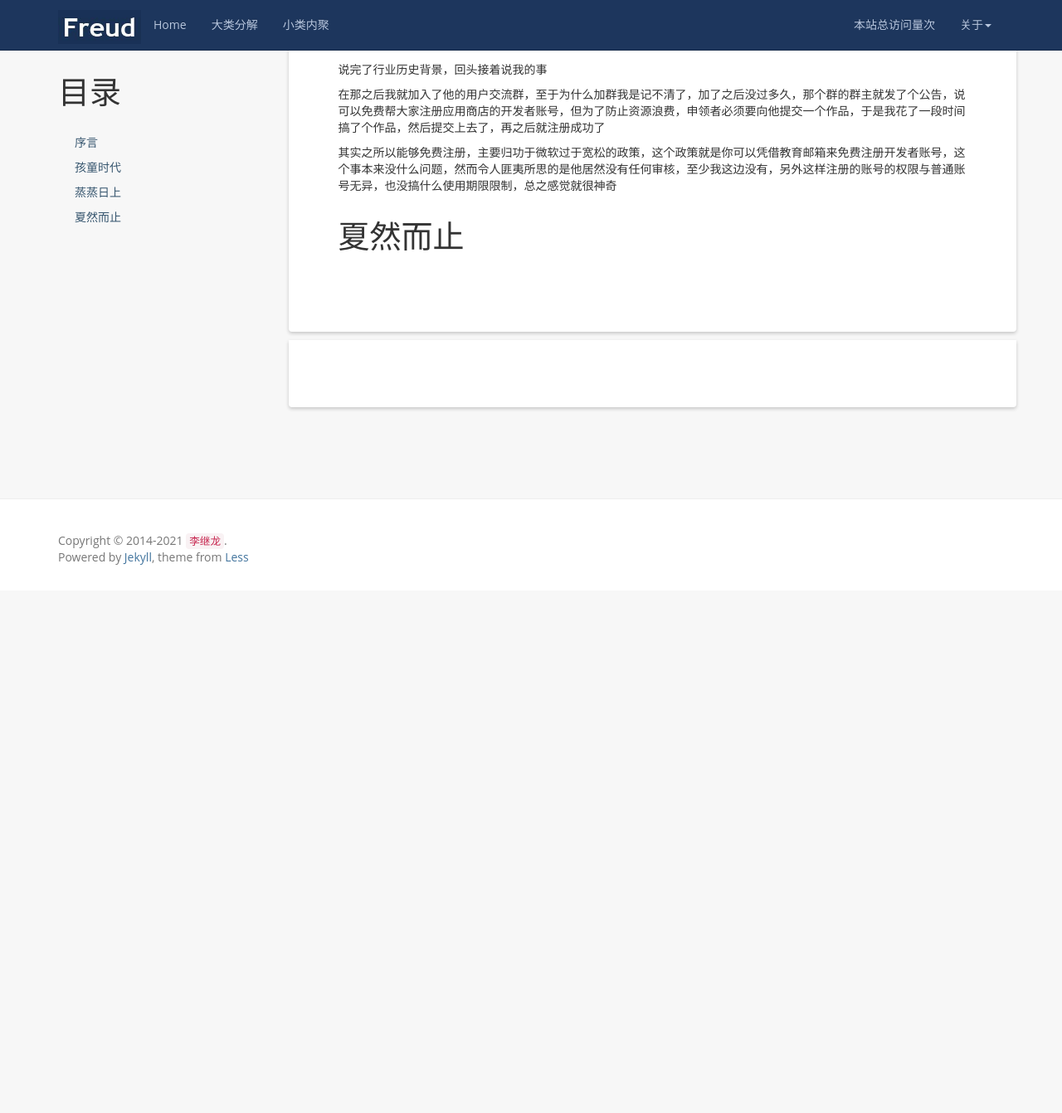
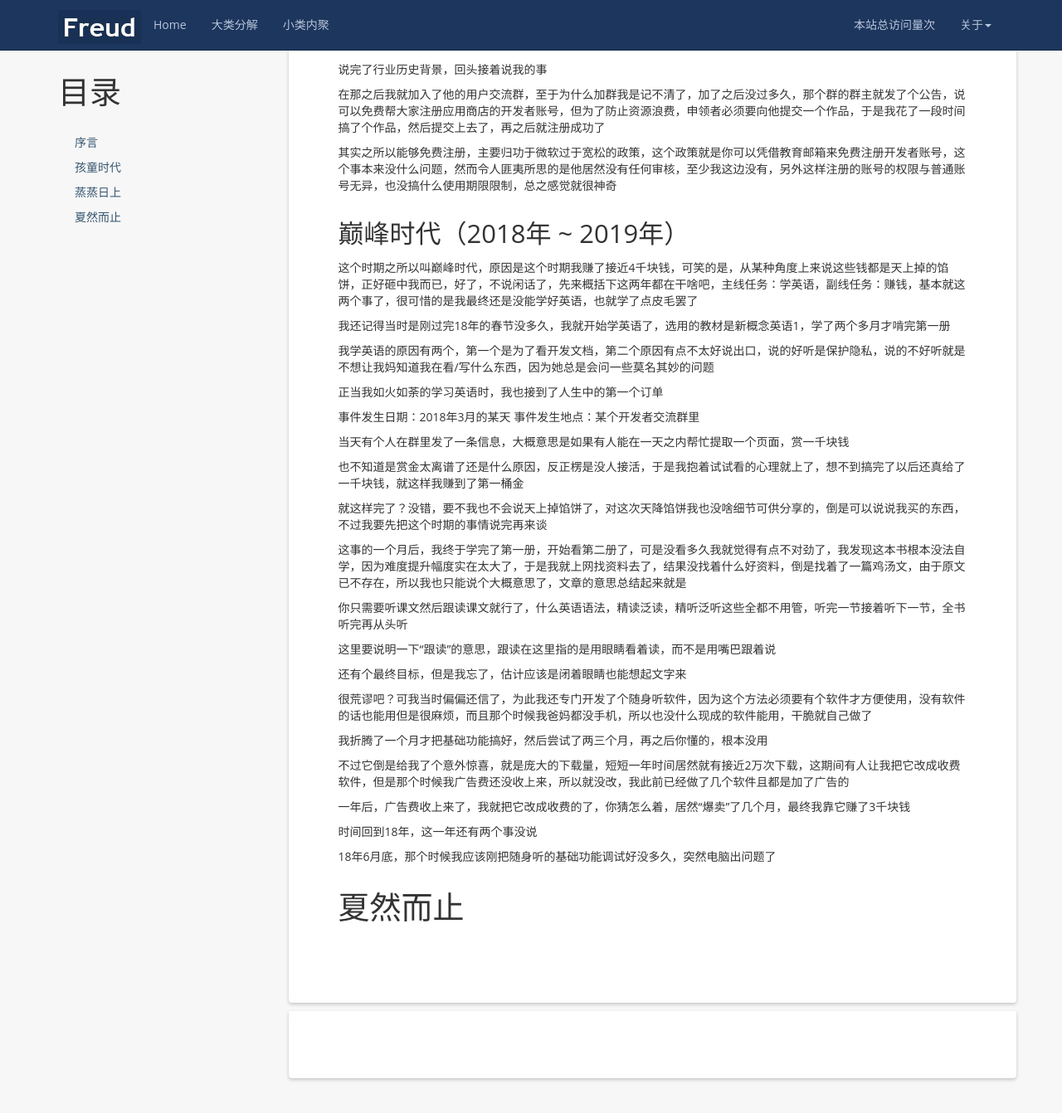
Before and after one commit to kljzndx/My-Blog, a Jekyll site: the page built from _posts/2021-07-07-autobiography.md, in a window 1280 px wide and 1400 px high, scrolled down 3253 px. Shown: the top 1342 px of the window at 83% size. Built offline with Jekyll 4.4.1, drawn with Linux system fonts in a browser that asks for light colours; nearby versions of some CDN libraries; comment, search, counter and statistics services are not loaded; before the commit the page ends 3965 px from its top, so only the background shows below that.

Commit message:
同步编写进度

```diff
--- a/_posts/2021-07-07-autobiography.md
+++ b/_posts/2021-07-07-autobiography.md
@@ -125,4 +125,43 @@ tags: [自传]
 
 其实之所以能够免费注册，主要归功于微软过于宽松的政策，这个政策就是你可以凭借教育邮箱来免费注册开发者账号，这个事本来没什么问题，然而令人匪夷所思的是他居然没有任何审核，至少我这边没有，另外这样注册的账号的权限与普通账号无异，也没搞什么使用期限限制，总之感觉就很神奇
 
+## 巅峰时代（2018年 ~ 2019年）
+
+这个时期之所以叫巅峰时代，原因是这个时期我赚了接近4千块钱，可笑的是，从某种角度上来说这些钱都是天上掉的馅饼，正好砸中我而已，好了，不说闲话了，先来概括下这两年都在干啥吧，主线任务：学英语，副线任务：赚钱，基本就这两个事了，很可惜的是我最终还是没能学好英语，也就学了点皮毛罢了
+
+我还记得当时是刚过完18年的春节没多久，我就开始学英语了，选用的教材是新概念英语1，学了两个多月才啃完第一册
+
+我学英语的原因有两个，第一个是为了看开发文档，第二个原因有点不太好说出口，说的好听是保护隐私，说的不好听就是不想让我妈知道我在看/写什么东西，因为她总是会问一些莫名其妙的问题
+
+正当我如火如荼的学习英语时，我也接到了人生中的第一个订单
+
+事件发生日期：2018年3月的某天
+事件发生地点：某个开发者交流群里
+
+当天有个人在群里发了一条信息，大概意思是如果有人能在一天之内帮忙提取一个页面，赏一千块钱
+
+也不知道是赏金太离谱了还是什么原因，反正楞是没人接活，于是我抱着试试看的心理就上了，想不到搞完了以后还真给了一千块钱，就这样我赚到了第一桶金
+
+就这样完了？没错，要不我也不会说天上掉馅饼了，对这次天降馅饼我也没啥细节可供分享的，倒是可以说说我买的东西，不过我要先把这个时期的事情说完再来谈
+
+这事的一个月后，我终于学完了第一册，开始看第二册了，可是没看多久我就觉得有点不对劲了，我发现这本书根本没法自学，因为难度提升幅度实在太大了，于是我就上网找资料去了，结果没找着什么好资料，倒是找着了一篇鸡汤文，由于原文已不存在，所以我也只能说个大概意思了，文章的意思总结起来就是
+
+你只需要听课文然后跟读课文就行了，什么英语语法，精读泛读，精听泛听这些全都不用管，听完一节接着听下一节，全书听完再从头听
+
+这里要说明一下“跟读”的意思，跟读在这里指的是用眼睛看着读，而不是用嘴巴跟着说
+
+还有个最终目标，但是我忘了，估计应该是闭着眼睛也能想起文字来
+
+很荒谬吧？可我当时偏偏还信了，为此我还专门开发了个随身听软件，因为这个方法必须要有个软件才方便使用，没有软件的话也能用但是很麻烦，而且那个时候我爸妈都没手机，所以也没什么现成的软件能用，干脆就自己做了
+
+我折腾了一个月才把基础功能搞好，然后尝试了两三个月，再之后你懂的，根本没用
+
+不过它倒是给我了个意外惊喜，就是庞大的下载量，短短一年时间居然就有接近2万次下载，这期间有人让我把它改成收费软件，但是那个时候我广告费还没收上来，所以就没改，我此前已经做了几个软件且都是加了广告的
+
+一年后，广告费收上来了，我就把它改成收费的了，你猜怎么着，居然“爆卖”了几个月，最终我靠它赚了3千块钱
+
+时间回到18年，这一年还有两个事没说
+
+18年6月底，那个时候我应该刚把随身听的基础功能调试好没多久，突然电脑出问题了
+
 # 夏然而止
```
